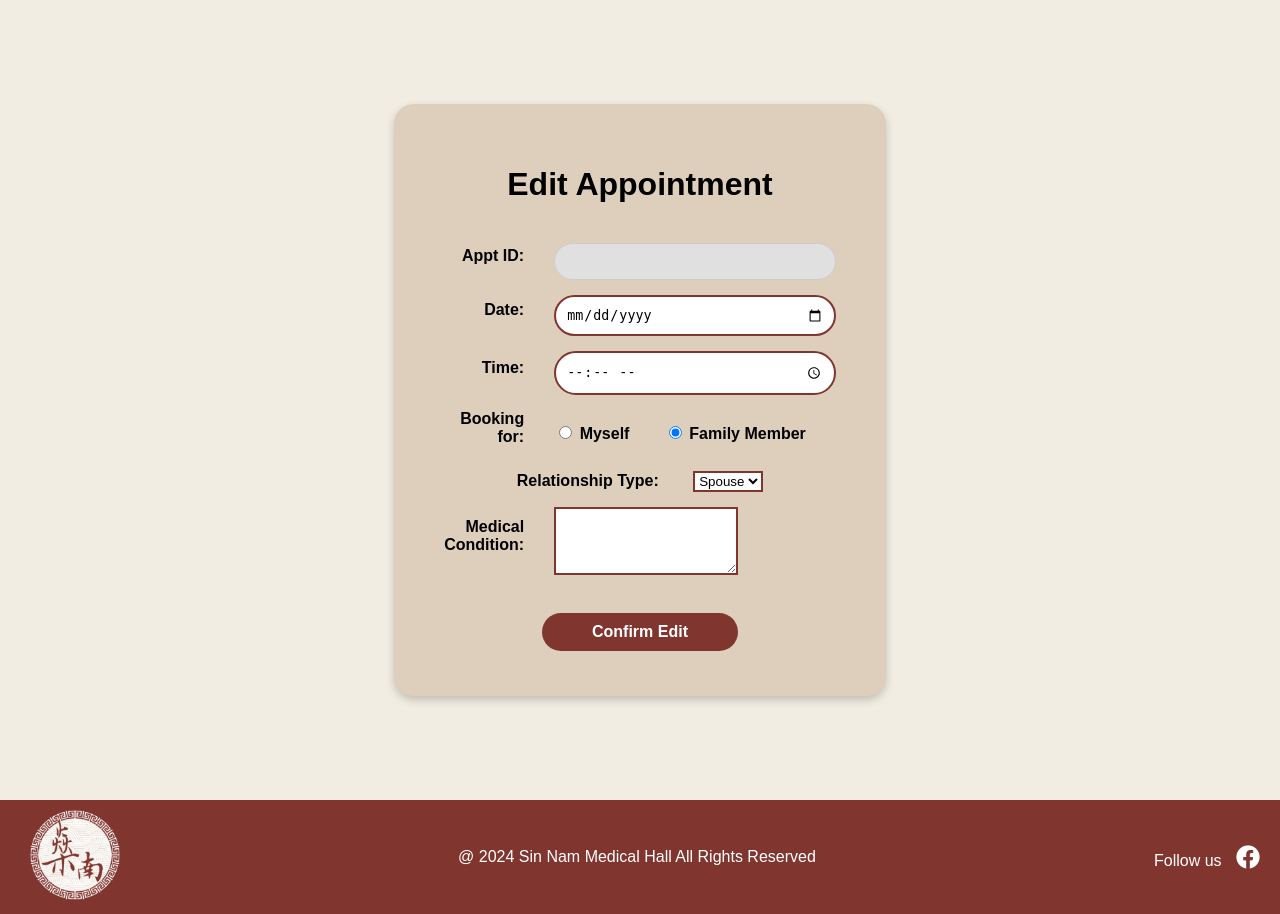
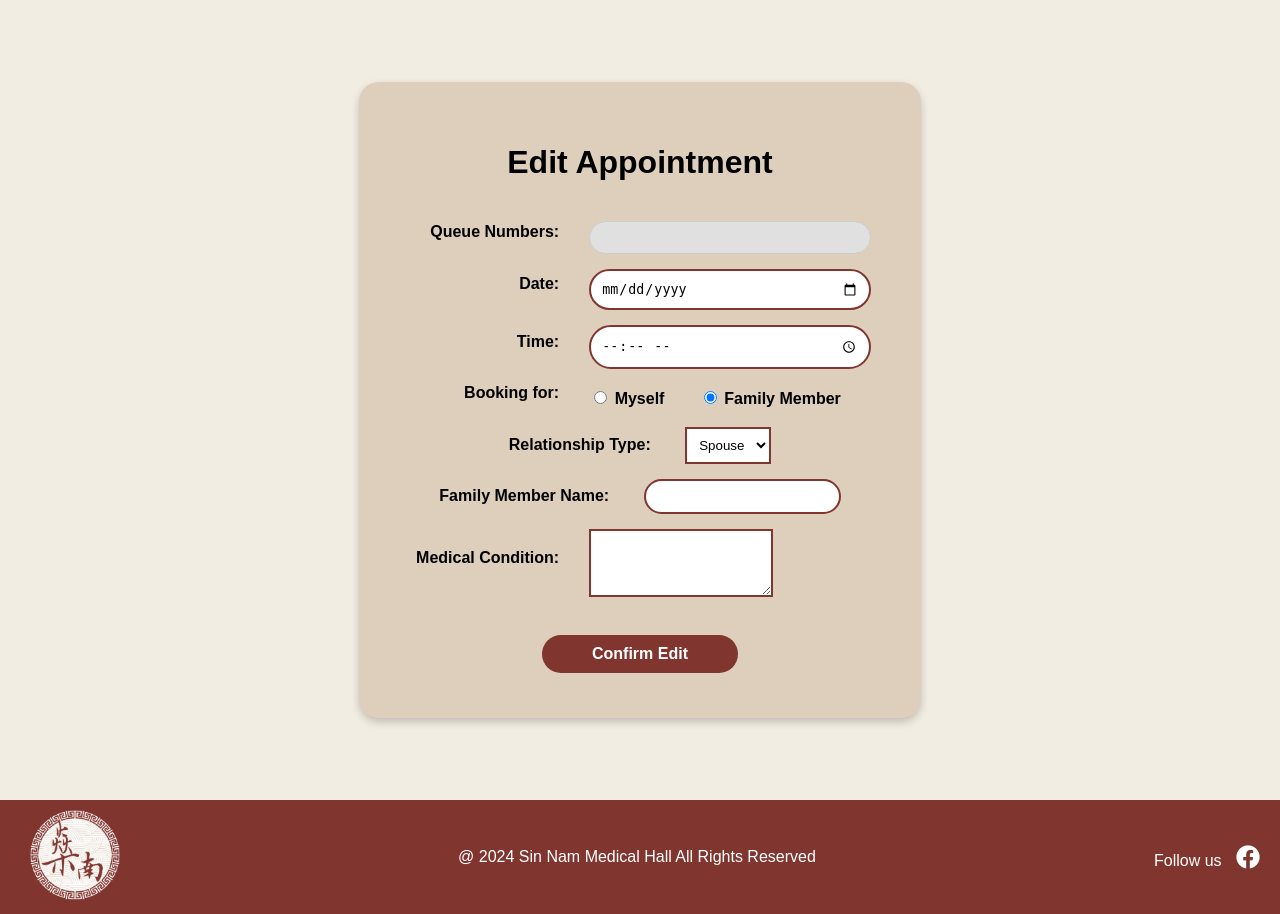
Before and after one commit to weih3ng/SINNAM_FYP, a PHP site: page /editAppointment.php in a window 1280 px wide. Shown: the part 114-1028 px from the top of the page. Run offline with PHP 8.4, Linux system fonts and the light colour scheme; the visitor is signed in with stand-in values (Sample User, id 1); data that the repository does not hold is empty.

Commit message:
Updated appointment.php, viewAppointment.php, editAppointment.php, and deleteAppointment.php
Added family member name for appointment.php, viewAppointment.php, and editAppointment.php

```diff
--- a/deleteAppointment.php
+++ b/deleteAppointment.php
@@ -177,7 +177,7 @@ if (isset($_GET['appointment_id'])) {
             <h1>Delete Appointment</h1>
             <form method="post" action="doDeleteAppointment.php">
                 <div class="form-group">
-                    <label for="id">Appointment ID:</label>
+                    <label for="id">Queue Number:</label>
                     <input type="text" id="id" name="appointment_id" value="<?php echo $appointment_id; ?>" readonly>
                 </div>
                 <div class="form-group">
--- a/editAppointment.php
+++ b/editAppointment.php
@@ -24,6 +24,7 @@ if (isset($_GET['appointment_id'])) { // Get from viewAppointment.php (joc)
         $is_for_self = $row['is_for_self'];
         $relationship_type = $row['relationship_type'];
         $medical_condition = $row['medical_condition'];
+        $family_name = $row['family_name'];
     }
 }
 
@@ -34,12 +35,13 @@ if ($_SERVER["REQUEST_METHOD"] == "POST") {
     $time = $_POST['time'];
     $is_for_self = ($_POST['booking_for'] === 'self') ? 1 : 0;
     $relationship_type = ($is_for_self == 0) ? $_POST['relationship_type'] : null;
+    $family_name = $is_for_self == 0 ? $_POST['family_name'] : null; // Ensure this is handled based on 'is_for_self'
     $medical_condition = $_POST['medical_conditions'];
 
     // Update the appointment in the database
-    $query = "UPDATE appointments SET date = ?, time = ?, is_for_self = ?, relationship_type = ?, medical_condition = ? WHERE appointment_id = ?";
+    $query = "UPDATE appointments SET date = ?, time = ?, is_for_self = ?, relationship_type = ?, family_name = ?, medical_condition = ? WHERE appointment_id = ?";
     if ($stmt = mysqli_prepare($link, $query)) {
-        mysqli_stmt_bind_param($stmt, "ssissi", $date, $time, $is_for_self, $relationship_type, $medical_condition, $appointment_id);
+        mysqli_stmt_bind_param($stmt, "ssisssi", $date, $time, $is_for_self, $relationship_type, $family_name, $medical_condition, $appointment_id);
         mysqli_stmt_execute($stmt);
         mysqli_stmt_close($stmt);
     }
@@ -130,7 +132,7 @@ mysqli_close($link);
         }
 
 
-        /* Styles for read-only and disabled input fields */
+        /* Styles for read-only and disabled input fields (joc) */
         input[readonly] {
             background-color: #e0e0e0;
             color: #686868;
@@ -140,12 +142,31 @@ mysqli_close($link);
         /* Styles for editable fields */
         input[type="date"]:not([readonly]),
         input[type="time"]:not([readonly]),
+        input[type="text"]:not([readonly]),
         textarea:not([readonly]),
         select:not([disabled]),
         input[type="radio"]:not([disabled]) {
             background-color: #ffffff;
             border: 2px solid #80352F;
         }
+
+        .form-group select,
+        .form-group input[type="text"] {
+            padding: 8px;
+        }
+
+        .form-group label {
+            width: 150px; /* Ensure all labels have the same width */
+            text-align: rigth;
+        }
+
+        /* Specific styles for relationship and family name fields for consistency */
+        #relationship_type, #family_name {
+            display: inline-block;
+            width: auto;
+            flex-grow: 1; /* Allows the input to fill the space */
+        }
+
 
     </style>
 </head>
@@ -190,7 +211,7 @@ mysqli_close($link);
             <h1>Edit Appointment</h1>
             <form method="post" action="editAppointment.php?appointment_id=<?php echo $appointment_id; ?>">
                 <div class="form-group">
-                    <label for="id">Appt ID:</label>
+                    <label for="id">Queue Numbers:</label>
                     <input type="text" id="id" name="appointment_id" value="<?php echo $appointment_id; ?>" readonly>
                 </div>
                 <div class="form-group">
@@ -221,6 +242,10 @@ mysqli_close($link);
                         <option value="other" <?php echo ($relationship_type == 'other') ? 'selected' : ''; ?>>Other</option>
                     </select>
                 </div>
+                <div class="form-group" id="family_name_group" style="display: none;"> <!-- This will be shown/hidden based on booking type (joc) -->
+                    <label for="family_name">Family Member Name:</label>
+                    <input type="text" id="family_name" name="family_name" value="<?php echo htmlspecialchars($family_name); ?>">
+                </div>
                 <div class="form-group">
                     <label for="medical-conditions">Medical Condition:</label>
                     <textarea id="medical-conditions" name="medical_conditions" rows="4"><?php echo $medical_condition; ?></textarea>
@@ -248,30 +273,22 @@ mysqli_close($link);
 
     <script>
 
-        // Function to update display of the relationship type dropdown (joc)
+    // Show/hide family member name based on booking type (joc)
     document.querySelectorAll('input[name="booking_for"]').forEach(input => {
         input.addEventListener('change', function() {
-                const display = this.value === 'family' ? 'block' : 'none';
-                document.getElementById('family_info').style.display = display;
+            const isFamily = document.getElementById('for_family').checked;
+            document.getElementById('family_info').style.display = isFamily ? 'block' : 'none';
+            document.getElementById('family_name_group').style.display = isFamily ? 'block' : 'none'; // Add this line
         });
     });
 
-        // Call the function on page load to check the initial state (joc)
+    // Initialize the display based on current selection when the page loads (joc)
     document.addEventListener('DOMContentLoaded', function() {
-            // Function to update display of the relationship type dropdown
-            function updateRelationshipDisplay() {
         const isFamily = document.getElementById('for_family').checked;
         document.getElementById('family_info').style.display = isFamily ? 'block' : 'none';
-            }
-
-            // Attach event listeners to radio inputs for dynamic changes
-            document.querySelectorAll('input[name="booking_for"]').forEach(input => {
-                input.addEventListener('change', updateRelationshipDisplay);
+        document.getElementById('family_name_group').style.display = isFamily ? 'block' : 'none';
     });
 
-            // Call the function on page load to check the initial state
-            updateRelationshipDisplay();
-        });
 
     </script>
 
```
Also changed, not shown: appointment.php (+45 -14 lines), viewAppointment.php (+10 -6 lines). Lines whose indentation alone changed are shown as unchanged.
